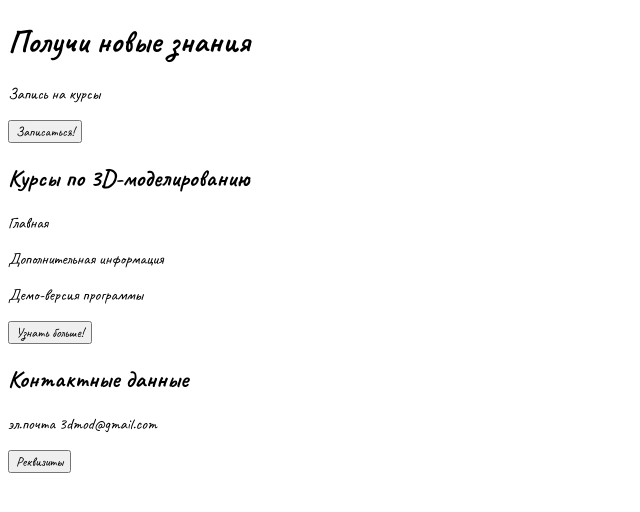
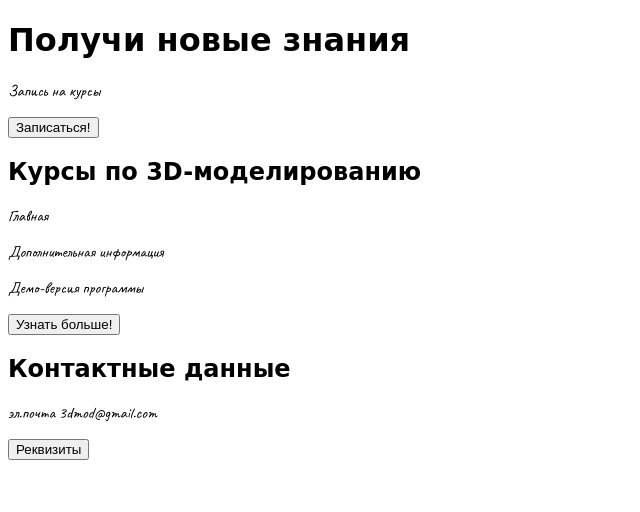
Before and after one commit to WebHeroSchool/Sharingan, a plain HTML site: page index.html in a window 1280 px wide. Shown: the whole page, without its empty margins (0-640 px from the left). Drawn offline with Linux system fonts and the light colour scheme.

Commit message:
Внесение изменений в файл style.css

```diff
--- a/style.css
+++ b/style.css
@@ -1,9 +1,9 @@
 @import url('https://fonts.googleapis.com/css2?family=Caveat:wght@400;700&display=swap;family = Poiret + One & display = swap" rel = "таблица стилей">семья = Lobster &семья = Lora &Семейство = Open + Санс &семья = Pacifico &семья = Робото &');
 
-* {
+body {
   font-family: 'Caveat', cursive;
 }
 
-h1 h2 {
+h1, h2 {
   font-family: 'Lora', cursive;
 }
```
